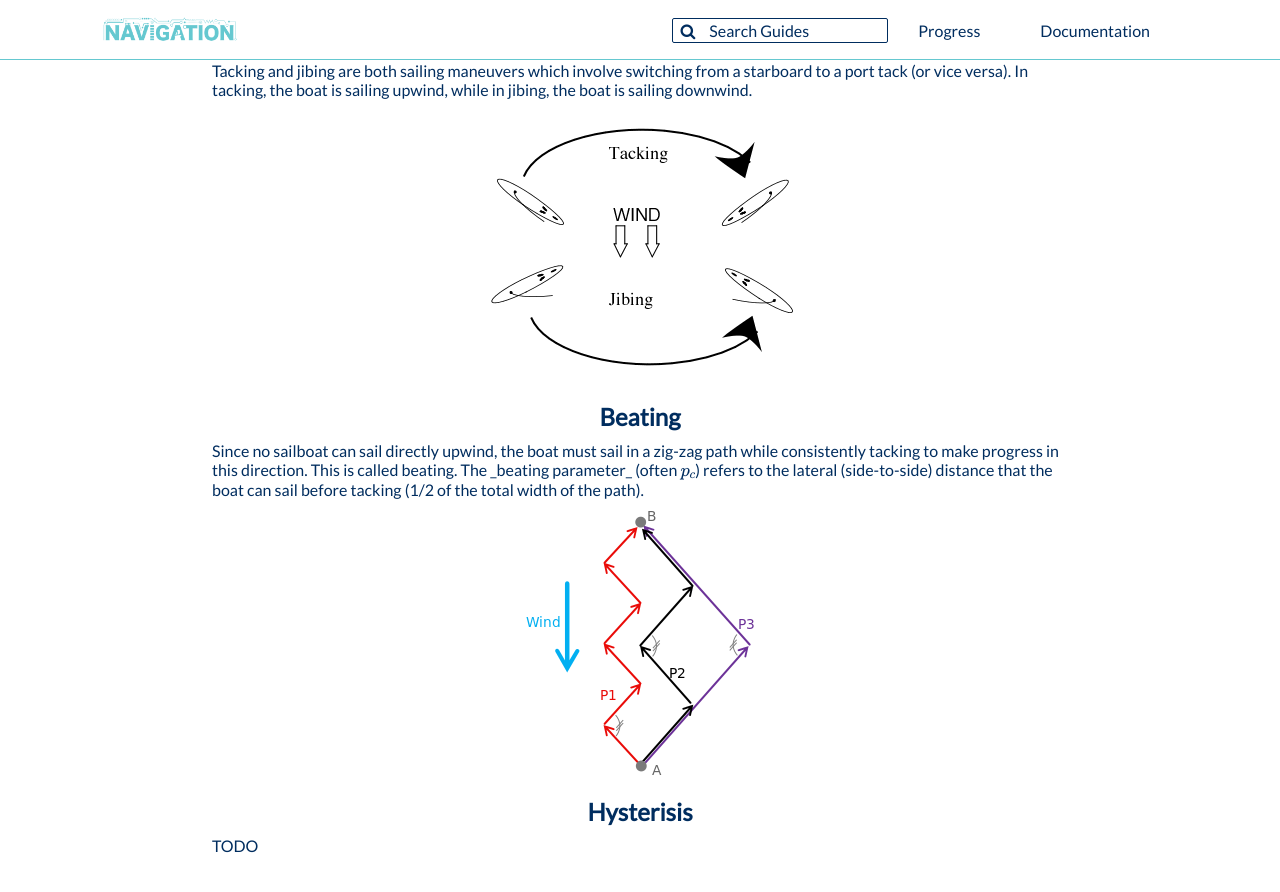
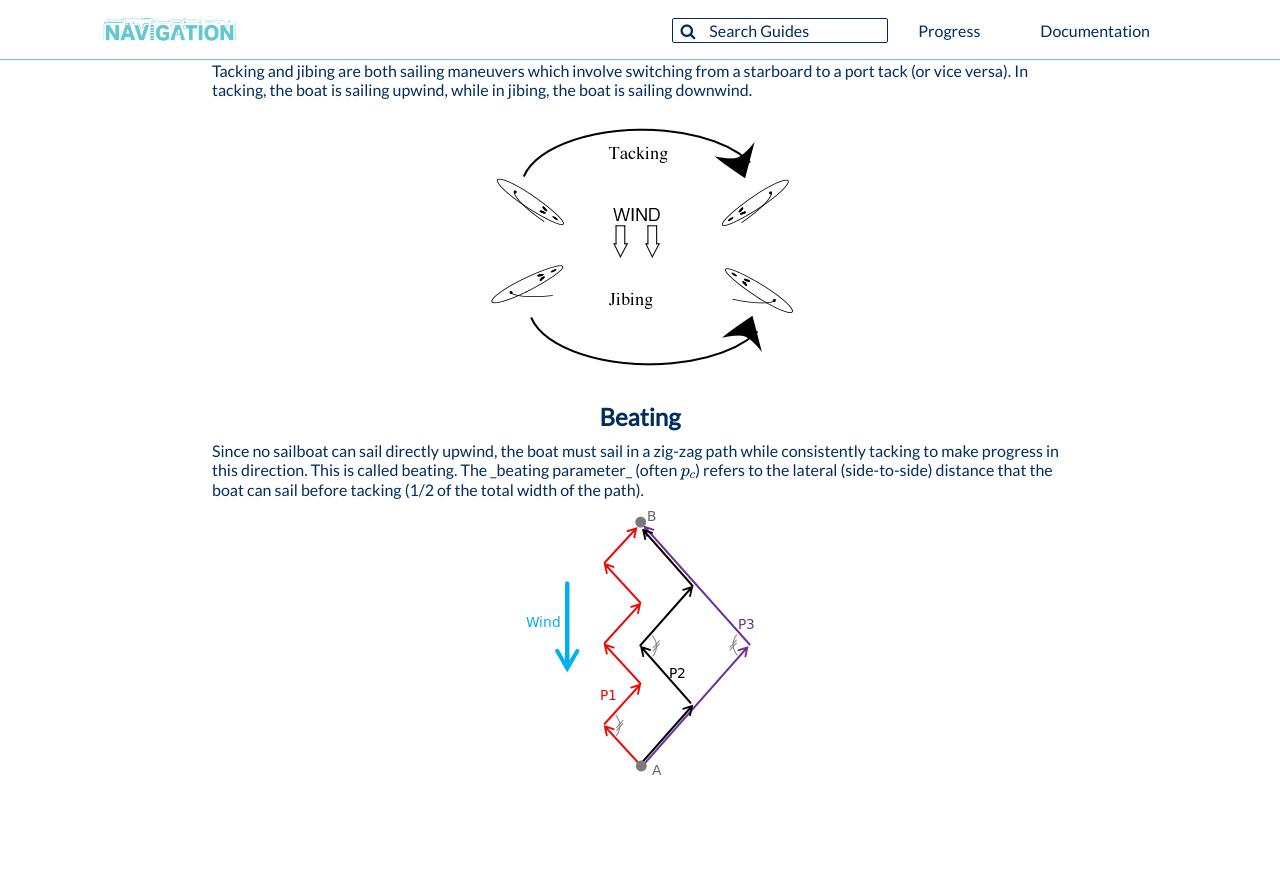
Before and after one commit to CUSail-Navigation/intrasite, a Jekyll site: the page built from _posts/2020-08-11-terminology.md, in a window 1280 px wide and 900 px high, scrolled down 2218 px. Shown: the top 892 px of the window. Built offline with Jekyll 4.4.1, drawn with Linux system fonts in a browser that asks for light colours; after the commit the page ends 3040 px from its top, so only the background shows below that.

Commit message:
remove extra stuff

```diff
--- a/_posts/2020-08-11-terminology.md
+++ b/_posts/2020-08-11-terminology.md
@@ -55,7 +55,3 @@ Since no sailboat can sail directly upwind, the boat must sail in a zig-zag path
 </p>
 
 ![Beating]({{ site.baseurl }}/images/beating.png "Beating")
-
-## Hysterisis
-
-TODO
```
